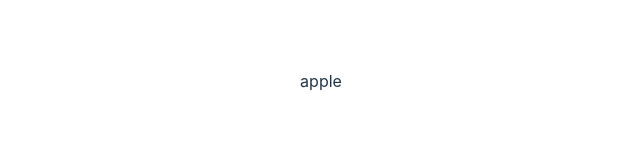
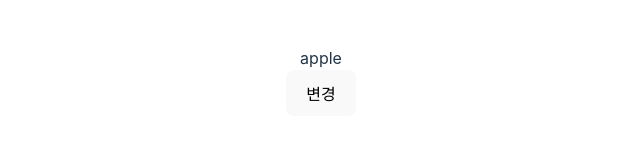
Before and after one commit to aaronryu/react-tutorial, a React (Vite) app: page / in a window 1280 px wide. Shown: the part 319-460 px from the top of the page, without its empty margins (319-959 px from the left). Built offline with nearby package versions, Linux system fonts and the light colour scheme.

Commit message:
실습 11-2: useRef 통해 리렌더 없이 DOM(HTML 요소) 조작

```diff
--- a/src/App.jsx
+++ b/src/App.jsx
@@ -1,22 +1,15 @@
 import '@/App.css'
-import { useEffect, useRef } from 'react'
+import { useRef } from 'react'
 
 function App() {
   const reference = useRef(null)
 
-  console.log('렌더링 전 : ')
-  console.log(reference.current)
-  console.log(reference.current?.innerText)
-
-  useEffect(() => {
-    console.log('렌더링 후 : ')
-    console.log(reference.current)
-    console.log(reference.current.innerText)
-  }, [])
+  console.log('- rerendered')
 
   return (
     <>
       <div ref={reference}>apple</div>
+      <button onClick={(e) => (reference.current.style.color = 'red')}>변경</button>
     </>
   )
 }
```
